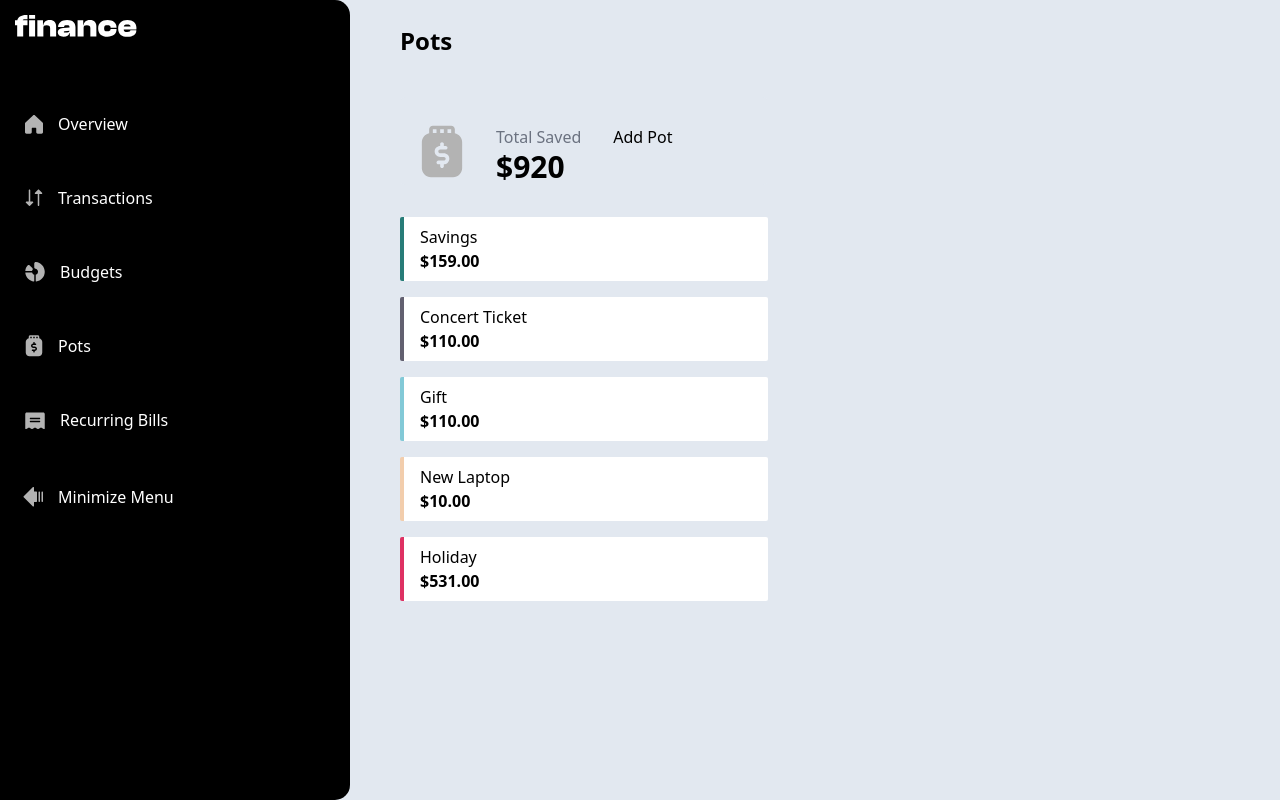
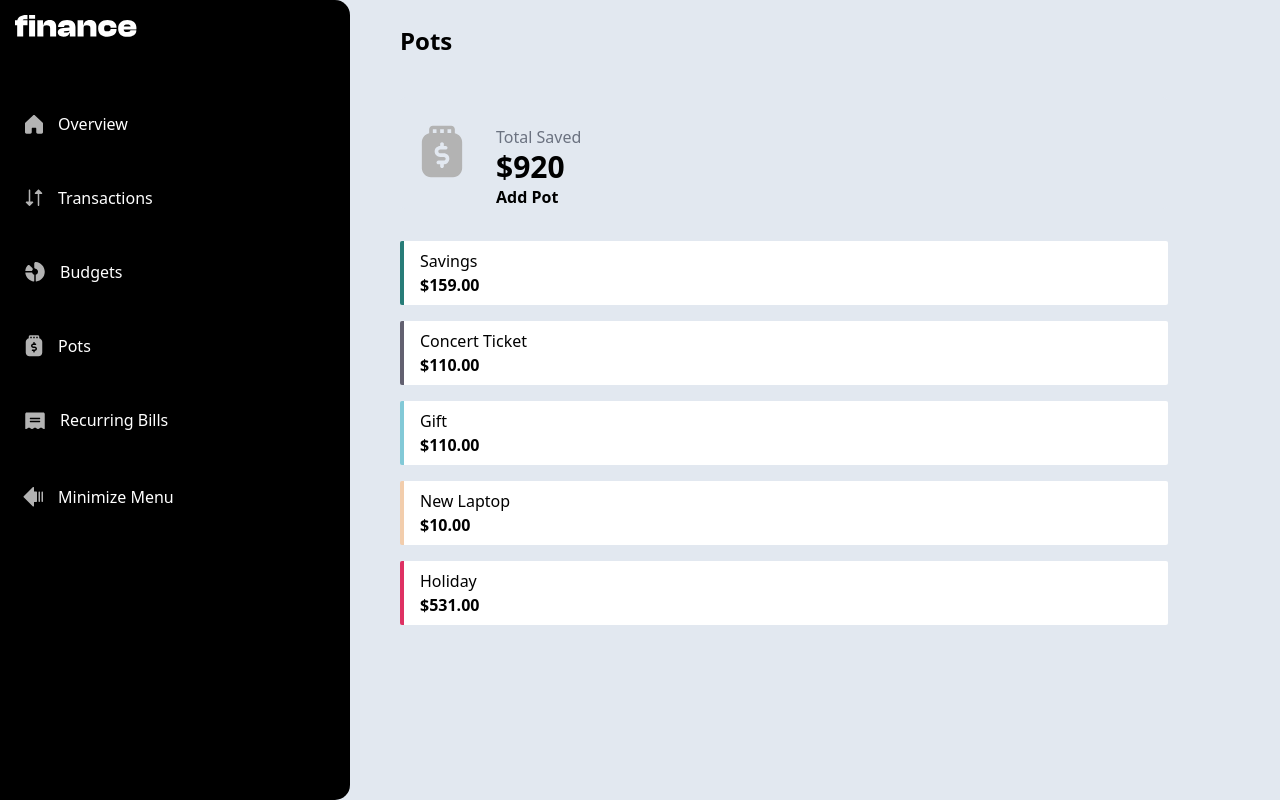
Before and after one commit to JesusVS760/personal-finance-app, a React (Vite) app: page /Pots in a window 1280 px wide. Built offline with nearby package versions, Linux system fonts and the light colour scheme.

Commit message:
Pot Adjustment

```diff
--- a/src/personal-finance-app/components/overviewPageComonents/AddPot.jsx
+++ b/src/personal-finance-app/components/overviewPageComonents/AddPot.jsx
@@ -1,15 +1,9 @@
 import React, { useEffect, useState } from "react";
 
-const AddPot = ({ handleAdd }) => {
-  const [addPot, setAddPot] = useState(false);
+const AddPot = ({ handleAdd, addPot }) => {
   const [userInput, setUserInput] = useState("");
   const [amountInput, setAmountInput] = useState(0);
   const [targetInput, setTargetInput] = useState(0);
-
-  // useEffect(() => {
-  //   console.log(userInput);
-  //   console.log(amountInput);
-  // }, [userInput, amountInput]);
 
   function handleSubmitPot(e) {
     e.preventDefault();
@@ -22,11 +16,10 @@ const AddPot = ({ handleAdd }) => {
 
   return (
     <div>
-      <button onClick={() => setAddPot(!addPot)}>Add Pot</button>
       {addPot ? (
         <form
           action="submit"
-          className="absolute p-20 top-1/2 left-1/2 transform -translate-x-1/2 -translate-y-1/2 text-white font-bold bg-slate-500 rounded-md"
+          className="p-20 text-white font-bold bg-gray-500 rounded-md"
         >
           <h1 className="text-2xl">Add A Pot</h1>
           <div className="add-pot-info flex flex-col ">
--- a/src/personal-finance-app/components/overviewPageComonents/Pots.jsx
+++ b/src/personal-finance-app/components/overviewPageComonents/Pots.jsx
@@ -7,6 +7,7 @@ const Pots = ({ pots, card }) => {
   const [saved, setSaved] = useState(0);
   const [potsUpdated, setPotsUpdated] = useState([]);
   const [showCard, setShowCard] = useState(true);
+  const [addPot, setAddPot] = useState(false);
 
   const navigate = useNavigate();
 
@@ -86,8 +87,8 @@ const Pots = ({ pots, card }) => {
     <div
       className={
         card
-          ? "pots-container rounded-xl p-7 max-w-2xl bg-white mt-10"
-          : "flex flex-col w-full"
+          ? "  pots-container rounded-xl p-7 max-w-2xl bg-white mt-10"
+          : "relative flex flex-col w-full"
       }
     >
       <div className="pots-heading flex flex-row">
@@ -106,7 +107,13 @@ const Pots = ({ pots, card }) => {
           )}
         </div>
       </div>
-      <div className={card ? "pots-content flex flex-row" : "flex flex-col "}>
+      <div
+        className={
+          card
+            ? "pots-content flex flex-row"
+            : "flex flex-col  max-w-[60vw] w-[60vw]"
+        }
+      >
         <div className="pots-saved-total flex   gap-8 bg-slate-200  pl-5 px-24 pt-7 rounded-md mb-8 ">
           <div className="pots-saved-total-img">
             <img className="pots-image w-11" src={savedSign} alt="saved" />
@@ -116,8 +123,20 @@ const Pots = ({ pots, card }) => {
             <h2 className="saved-amount text-black font-bold text-3xl">
               ${saved}
             </h2>
+            {!card && (
+              <button
+                className="text-black font-bold"
+                onClick={() => setAddPot(!addPot)}
+              >
+                Add Pot
+              </button>
+            )}
           </div>
-          {!card && showCard && <AddPot handleAdd={receiveNewPot} />}
+          <div className="absolute top-3/4 left-1/2 transform -translate-x-1/2 -translate-y-1/2">
+            {!card && showCard && (
+              <AddPot addPot={addPot} handleAdd={receiveNewPot} />
+            )}
+          </div>
         </div>
 
         <div
```
